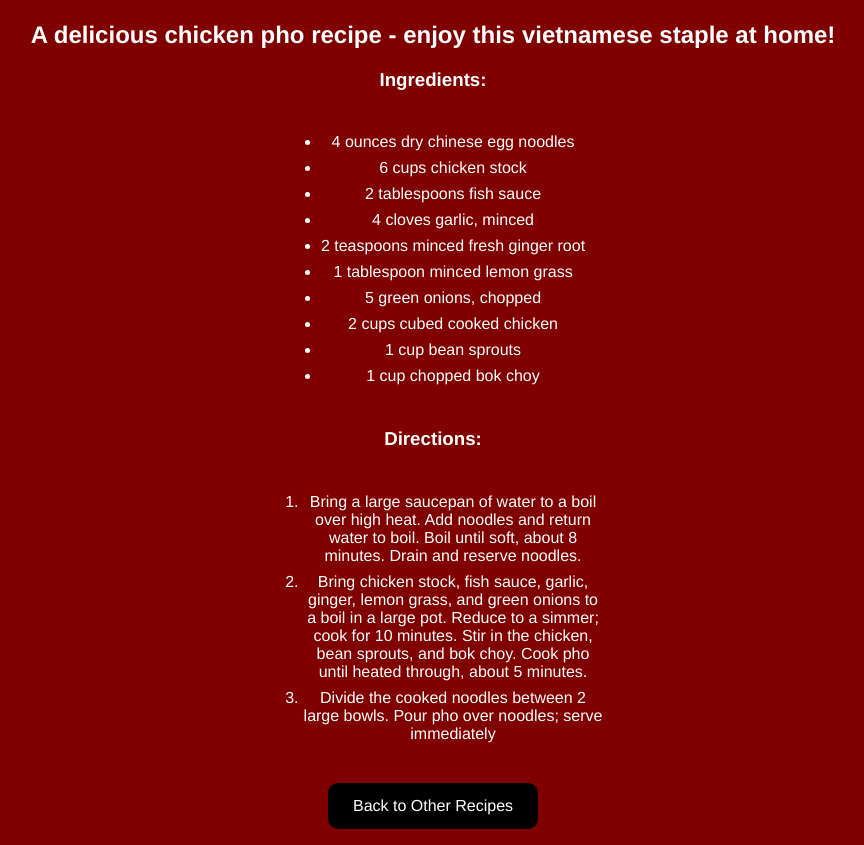
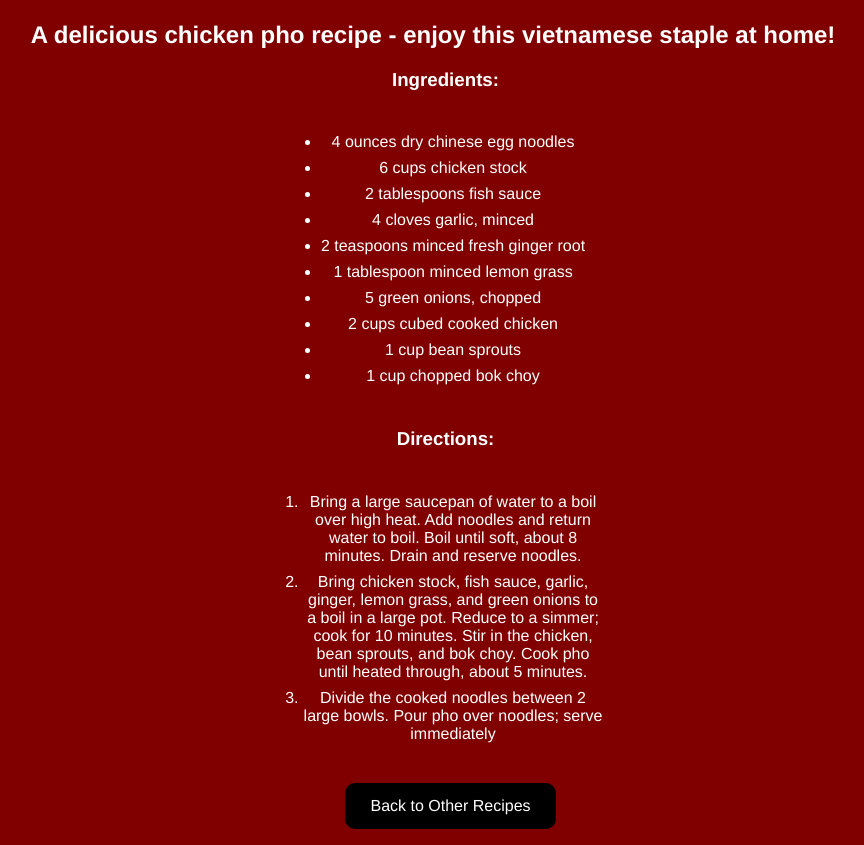
Before and after one commit to timothyleconte/odin-recipes, a plain HTML site: page recipes/pho.html in a window 1280 px wide. Shown: the part 308-1153 px from the top of the page, without its empty margins (207-1071 px from the left). Drawn offline with Linux system fonts and the light colour scheme.

Commit message:
Align recipe return link

```diff
--- a/recipes/pho.html
+++ b/recipes/pho.html
@@ -33,6 +33,6 @@
             <li>Divide the cooked noodles between 2 large bowls. Pour pho over noodles; serve immediately</li>
         </ol>
     </p>
-    <p><a href="../index.html">Back to Other Recipes</a></p>
+    <p><a class="page-link" href="../index.html">Back to Other Recipes</a></p>
 </body>
 </html>
--- a/styles.css
+++ b/styles.css
@@ -47,3 +47,13 @@ li{
     max-width: 300px;
     margin: 0.5em;
 }
+
+h3,
+h4
+{
+    margin-left: 25px;
+}
+
+.page-link{
+    margin-left: 35px;
+}
```
Also changed, not shown: recipes/dill-salmon.html (+1 -1 lines), recipes/red-velvet-cake.html (+1 -1 lines).
